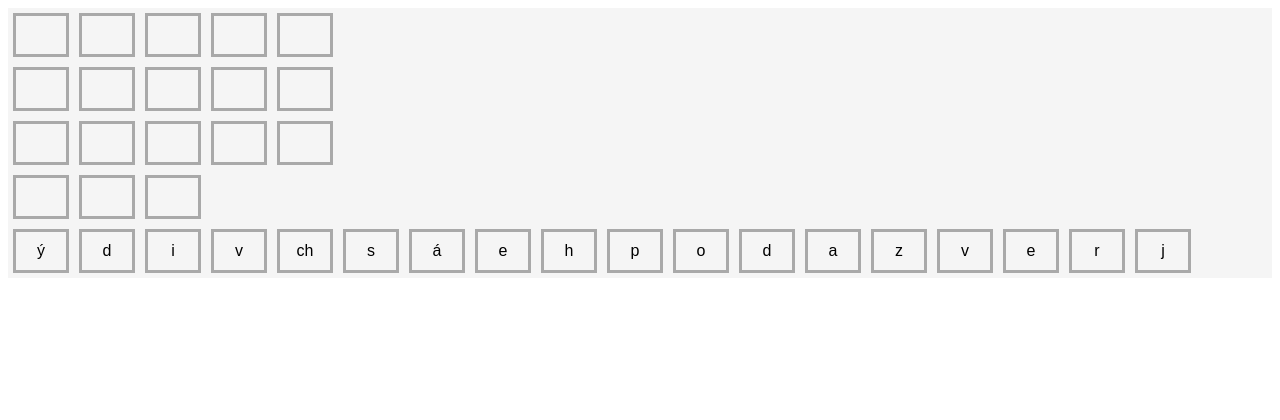
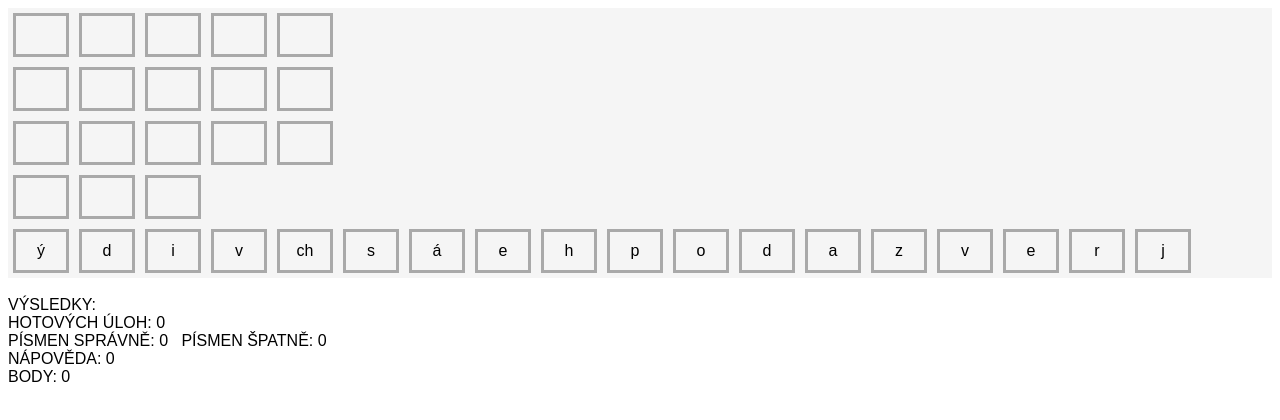
Before and after one commit to mh70cz/js, a plain HTML site: page doplnovani/index.html in a window 1280 px wide. Drawn offline with Linux system fonts and the light colour scheme.

Commit message:
counters

```diff
--- a/doplnovani/index.html
+++ b/doplnovani/index.html
@@ -23,6 +23,17 @@
 
     <div id="lower-section" class="letter-block-contatiner"></div>
 
+    <br />
+    <div id="cnt">VÝSLEDKY:<br />
+        HOTOVÝCH ÚLOH: <span id="cnt-tasks"></span>
+        <br />
+        PÍSMEN SPRÁVNĚ: <span id="cnt-letters-ok"></span>&nbsp;&nbsp; PÍSMEN ŠPATNĚ: <span id="cnt-letters-ko"></span>
+        <br />
+        NÁPOVĚDA: <span id="cnt-hints"></span>
+        <br />
+        BODY: <span id="cnt-points"></span>
+    </div>
+
     <br /><br /><br />
     <div id="res"></div>
 
--- a/doplnovani/main.js
+++ b/doplnovani/main.js
@@ -1,3 +1,9 @@
+let cntPoints = 0;
+let cntHints = 0;
+let cntLettersOk = 0;
+let cntLettersKo = 0;
+let cntTasks = 0;
+
 phrases = {
   north: "sever",
   east: "východ",
@@ -6,6 +12,7 @@ phrases = {
 };
 
 drawLetterBoxes(phrases);
+updateCounters();
 
 function drawLetterBoxes(phrases) {
   let phraseLongArr = [];
@@ -145,19 +152,16 @@ function matchLetterBoxes() {
       selectedLBUpperSection.getAttribute("l") ===
       selectedLBLowerSection.getAttribute("l")
     ) {
-        matched(selectedLBUpperSection, selectedLBLowerSection, resultBox)
-
-    }else{
-        notMatched(selectedLBUpperSection, selectedLBLowerSection, resultBox)
+      matched(selectedLBUpperSection, selectedLBLowerSection, resultBox);
+    } else {
+      notMatched(selectedLBUpperSection, selectedLBLowerSection, resultBox);
     }
-
   } else {
     resultBox.innerText = "Not selected";
   }
 }
 
-
-function matched(selectedLBUpperSection, selectedLBLowerSection, resultBox){
+function matched(selectedLBUpperSection, selectedLBLowerSection, resultBox) {
   resultBox.innerText = "Matched";
 
   selectedLBUpperSection.classList.remove("selected");
@@ -167,11 +171,12 @@ function matched(selectedLBUpperSection, selectedLBLowerSection, resultBox){
 
   selectedLBUpperSection.innerText = selectedLBUpperSection.getAttribute("l");
 
-
+  cntPoints += 1;
+  cntLettersOk += 1;
+  updateCounters();
 }
 
-
-function notMatched(selectedLBUpperSection, selectedLBLowerSection, resultBox){
+function notMatched(selectedLBUpperSection, selectedLBLowerSection, resultBox) {
   resultBox.innerText = "NOT Matched";
 
   selectedLBUpperSection.classList.remove("selected");
@@ -179,9 +184,18 @@ function notMatched(selectedLBUpperSection, selectedLBLowerSection, resultBox){
   selectedLBLowerSection.classList.remove("selected");
   selectedLBLowerSection.classList.add("available");
 
-
+  cntPoints -= 4;
+  cntLettersKo += 1;
+  updateCounters();
 }
 
+function updateCounters() {
+  document.getElementById("cnt-tasks").innerText = cntTasks;
+  document.getElementById("cnt-letters-ok").innerText = cntLettersOk;
+  document.getElementById("cnt-letters-ko").innerText = cntLettersKo;
+  document.getElementById("cnt-hints").innerText = cntHints;
+  document.getElementById("cnt-points").innerText = cntPoints;
+}
 
 function strArrCH(s) {
   //string do pole se zachovanim ch
```
Lines whose indentation alone changed are shown as unchanged.
